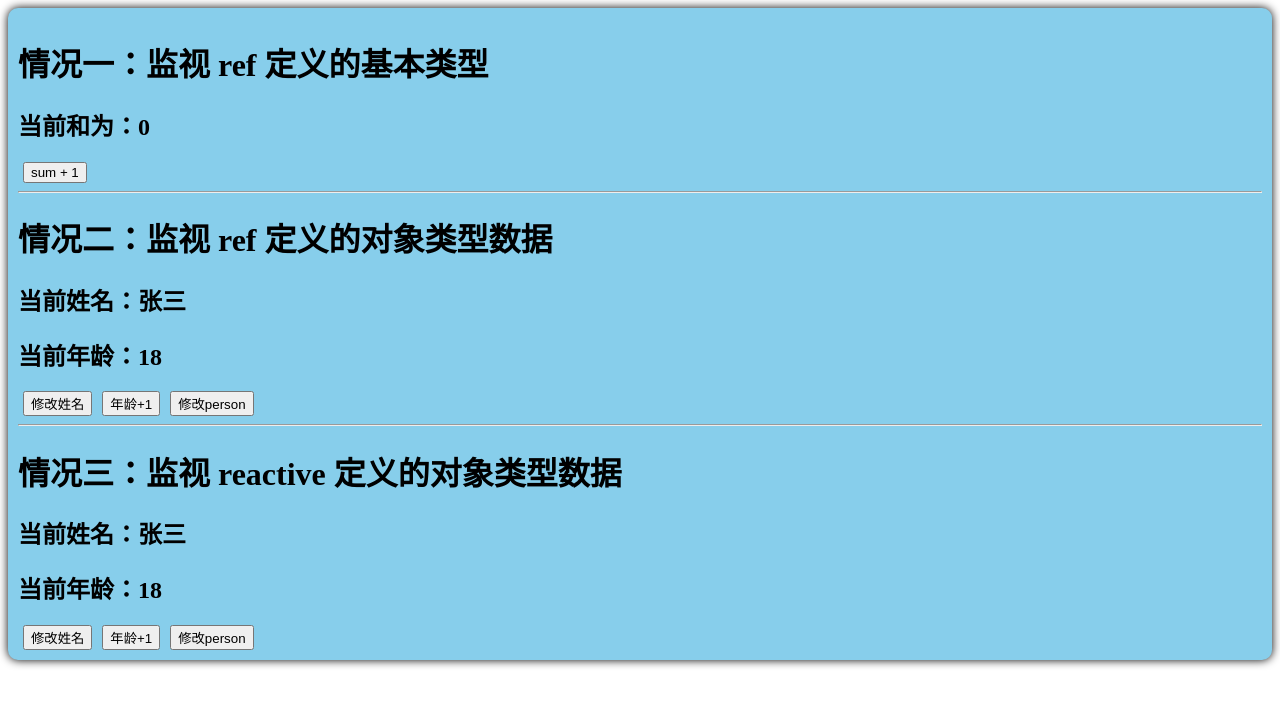
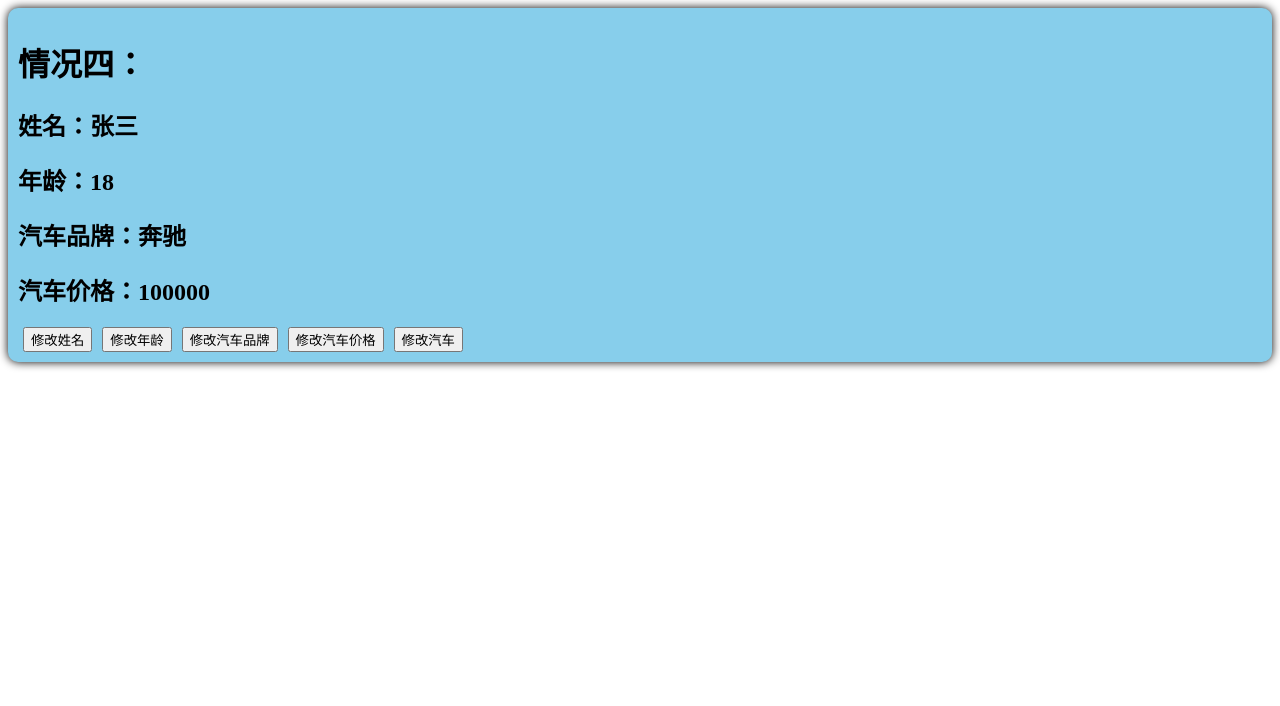
Before and after one commit to XiaoNing0430/Vue3-Learn, a Vue app: page / in a window 1280 px wide. Shown: the top 706 px of the page. Built offline with nearby package versions, Linux system fonts and the light colour scheme.

Commit message:
✨ feat: 情况四：watch监视对象中的某个属性

```diff
--- a/src/components/Person.vue
+++ b/src/components/Person.vue
@@ -1,26 +1,15 @@
 <template>
   <div class = "person">
-    <h1>情况一：监视 ref 定义的基本类型</h1>
-    <h2>当前和为：{{ sum }}</h2>
-    <button @click="changeSum">sum + 1</button>
-
-    <hr />
-
-    <h1>情况二：监视 ref 定义的对象类型数据</h1>
-    <h2>当前姓名：{{ person.name }}</h2>
-    <h2>当前年龄：{{ person.age }}</h2>
+    <h1>情况四：</h1>
+    <h2>姓名：{{ person.name }}</h2>
+    <h2>年龄：{{ person.age }}</h2>
+    <h2>汽车品牌：{{ person.car.brand }}</h2>
+    <h2>汽车价格：{{ person.car.price }}</h2>
     <button @click="changeName">修改姓名</button>
-    <button @click="changeAge">年龄+1</button>
-    <button @click="changePerson">修改person</button>
-
-    <hr />
-
-    <h1>情况三：监视 reactive 定义的对象类型数据</h1>
-    <h2>当前姓名：{{ reactivePerson.name }}</h2>
-    <h2>当前年龄：{{ reactivePerson.age }}</h2>
-    <button @click="changeReactiveName">修改姓名</button>
-    <button @click="changeReactiveAge">年龄+1</button>
-    <button @click="changeReactivePerson">修改person</button>
+    <button @click="changeAge">修改年龄</button>
+    <button @click="changeCarBrand">修改汽车品牌</button>
+    <button @click="changeCarPrice">修改汽车价格</button>
+    <button @click="changeCar">修改汽车</button>
   </div>
 </template>
 
@@ -29,92 +18,49 @@
   import { ref, reactive, watch } from 'vue'
 
   // 数据
-  const sum = ref(0)
-
-  // 方法
-  const changeSum = () => {
-    sum.value += 1
-  }
-
-  // 监视
-  const stopWatch = watch(sum, (newValue, oldValue) => {
-    console.log('sum变化了', newValue, oldValue)
-    if (newValue > 10) {
-      stopWatch()
-    }
-  })
-
-  /* 监视对象类型数据 */
-
-  // 数据
-  const person = ref({
+  let person = reactive({
     name: '张三',
     age: 18,
+    car: {
+      brand: '奔驰',
+      price: 100000
+    }
   })
 
   // 方法
   function changeName() {
-    person.value.name += '~'
+    person.name += '~'
   }
 
   function changeAge() {
-    person.value.age += 1
+    person.age += 1
   }
 
-  function changePerson() {
-    person.value = {
-      name: '李四',
-      age: 20,
+  function changeCarBrand() {
+    person.car.brand += '~'
+  }
+
+  function changeCarPrice() {
+    person.car.price += 10000
+  }
+
+  function changeCar() {
+    person.car = {
+      brand: '宝马',
+      price: 200000
     }
   }
 
-  // 监视。监视的是对象的引用地址。若想监视对象内部的属性，需要使用deep选项
-  watch(
-    // 监视的数据
-    person,
-    // 回调函数
-    (newValue, oldValue) => {
-      console.log('person变化了', newValue, oldValue)
-    },
-    // 配置对象
-    {
-      // 开启深度监视
-      deep: true
-    }
-  )
-
-  /* 监视 reactive 定义的对象类型数据 */
-  // 数据
-  let reactivePerson = reactive({
-    name: '张三',
-    age: 18,
+  // 监视
+  // 监视对象中的基本属性
+  watch(() => person.name, (newValue, oldValue) => {
+    console.log('姓名变化', newValue, oldValue)
   })
 
-  // 方法
-  function changeReactiveName() {
-    reactivePerson.name += '~'
-  }
-
-  function changeReactiveAge() {
-    reactivePerson.age += 1
-  }
-
-  function changeReactivePerson() {
-    Object.assign(reactivePerson, {
-      name: '李四',
-      age: 20,
-    })
-  }
-
-  // 监视 reactive 定义的对象类型数据，默认开启深度监视
-  watch(
-    // 监视的数据
-    reactivePerson,
-    // 回调函数
-    (newValue, oldValue) => {
-      console.log('reactivePerson变化了', newValue, oldValue)
-    },
-  )
+  // 监视对象中的对象
+  watch(() => person.car, (newValue, oldValue) => {
+    console.log('汽车变化', newValue, oldValue)
+  }, { deep: true })
 
 </script>
 
```
